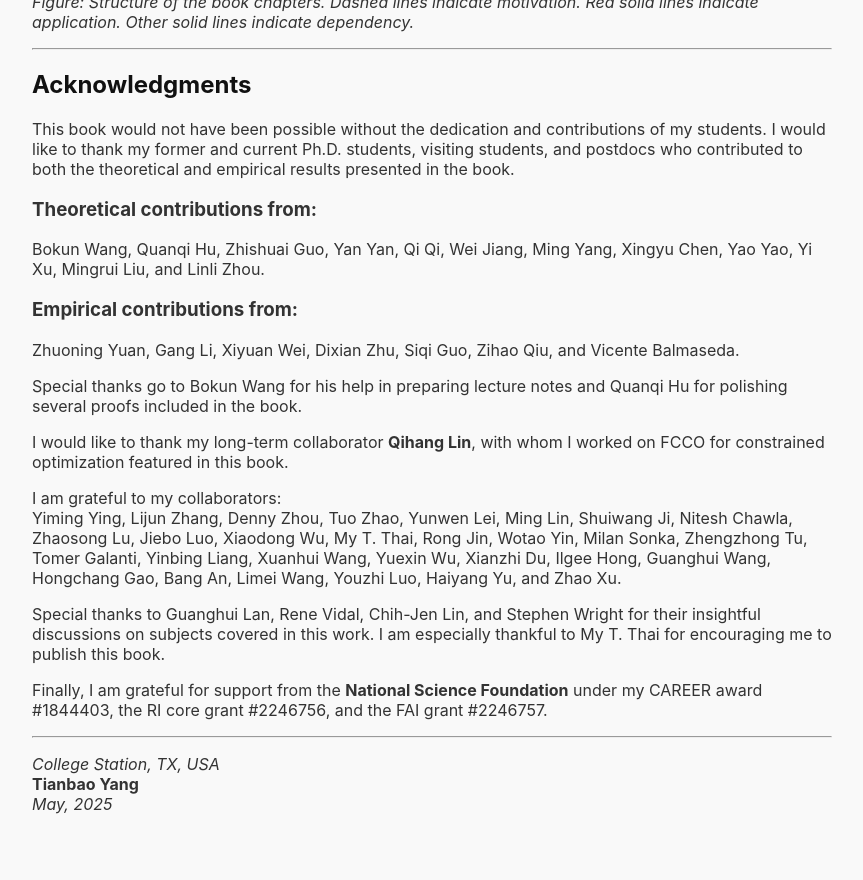
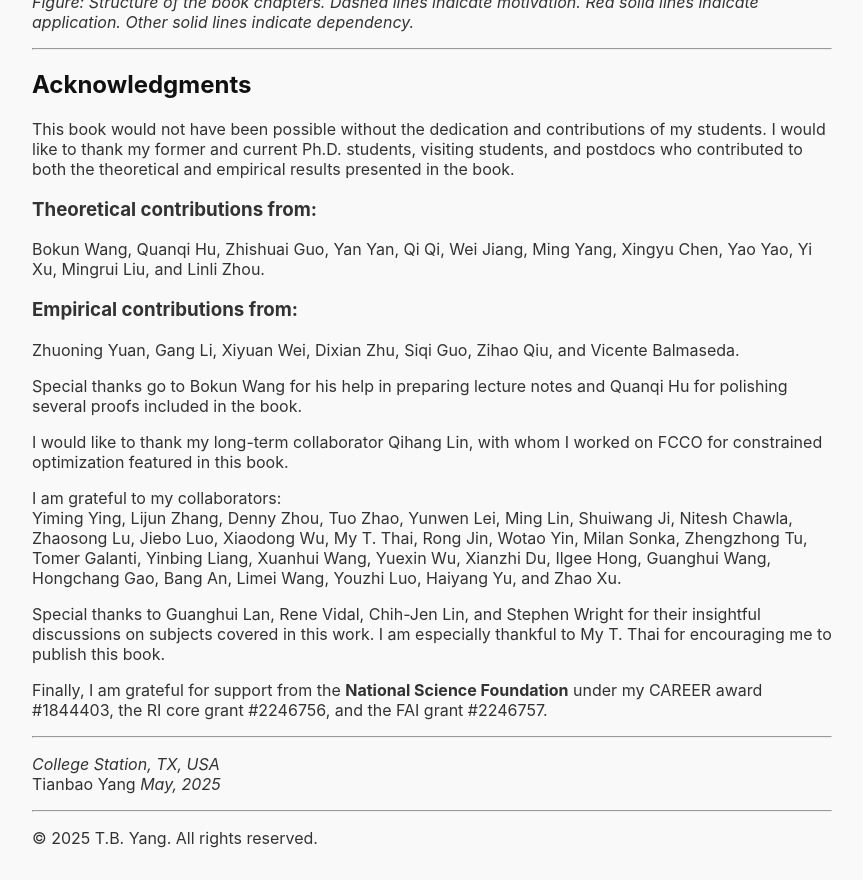
Before and after one commit to optmai/opt4ml, a Jekyll site: the page built from preface.md, in a window 1280 px wide and 900 px high, scrolled down 2564 px, cut to the strip 20-900 px from the top of the window. Shown: the whole strip, without its empty margins (208-1071 px from the left). Built offline with Jekyll 4.4.1, drawn with Linux system fonts in a browser that asks for light colours; before the commit the page ends 3430 px from its top, so only the background shows below that.

Commit message:
Update preface.md

```diff
--- a/preface.md
+++ b/preface.md
@@ -78,7 +78,7 @@
 
 Special thanks go to Bokun Wang for his help in preparing lecture notes and Quanqi Hu for polishing several proofs included in the book.
 
-I would like to thank my long-term collaborator **Qihang Lin**, with whom I worked on FCCO for constrained optimization featured in this book.
+I would like to thank my long-term collaborator Qihang Lin, with whom I worked on FCCO for constrained optimization featured in this book.
 
 I am grateful to my collaborators:
 Yiming Ying, Lijun Zhang, Denny Zhou, Tuo Zhao, Yunwen Lei, Ming Lin, Shuiwang Ji, Nitesh Chawla, Zhaosong Lu, Jiebo Luo, Xiaodong Wu, My T. Thai, Rong Jin, Wotao Yin, Milan Sonka, Zhengzhong Tu, Tomer Galanti, Yinbing Liang, Xuanhui Wang, Yuexin Wu, Xianzhi Du, Ilgee Hong, Guanghui Wang, Hongchang Gao, Bang An, Limei Wang, Youzhi Luo, Haiyang Yu, and Zhao Xu.
@@ -90,5 +90,9 @@
 ---
 
 *College Station, TX, USA*
-**Tianbao Yang**
+Tianbao Yang
 *May, 2025*
+
+---
+
+© 2025 T.B. Yang. All rights reserved.
```
